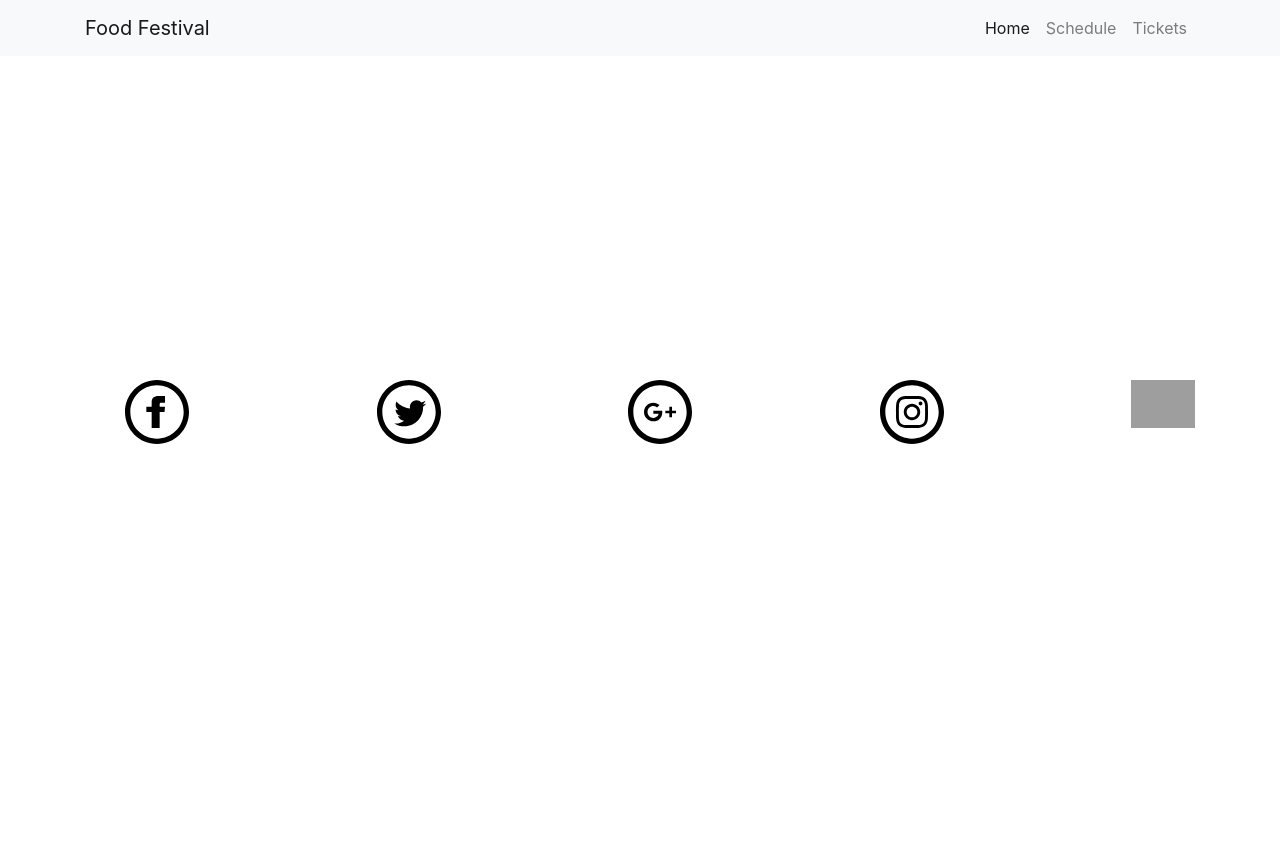
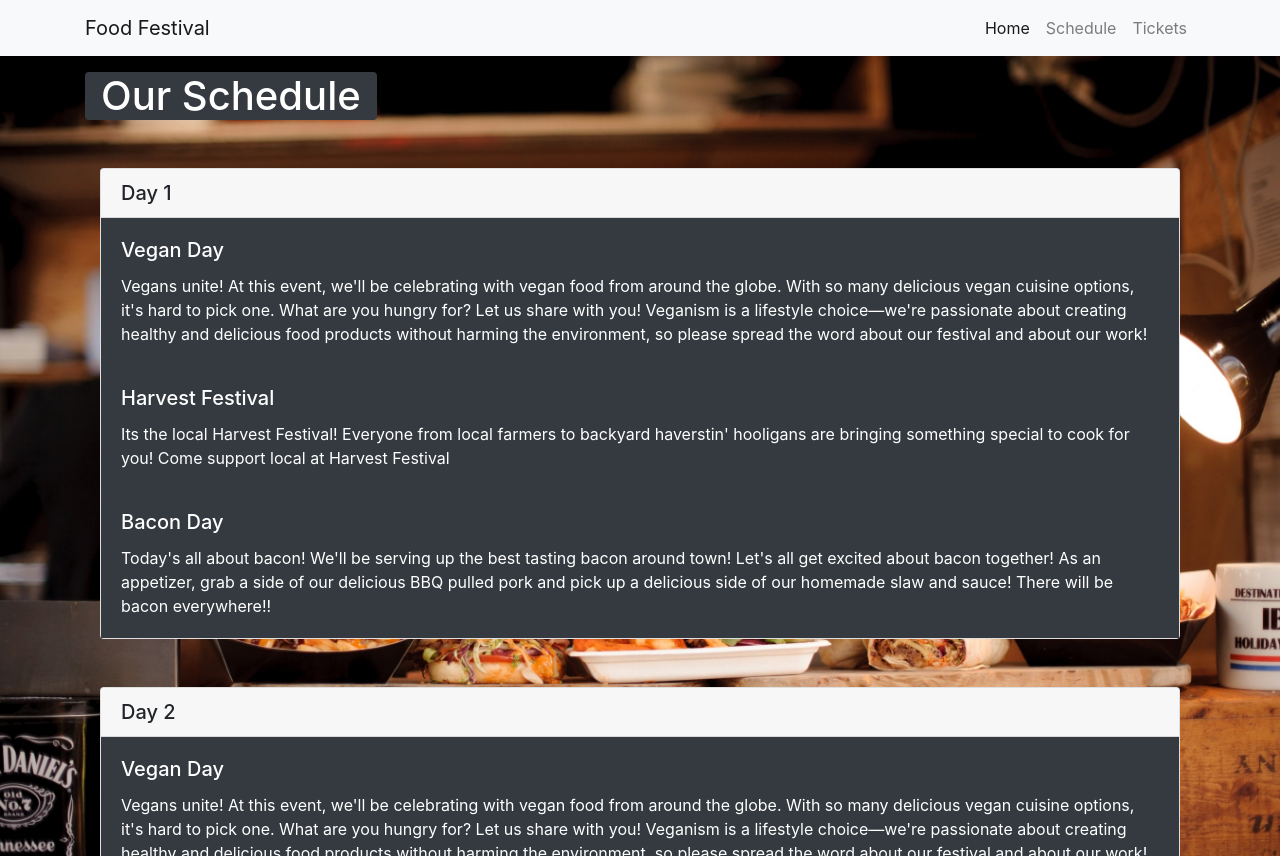
Before and after one commit to ShinichiM/festival, a React (Create React App) app in the folder frontend/: page /schedule in a window 1280 px wide. Shown: the top 858 px of the page. Built offline with nearby package versions, Linux system fonts and the light colour scheme; grey boxes are pictures that could not be loaded.

Commit message:
schedule page

```diff
--- a/frontend/src/components/Navigation.tsx
+++ b/frontend/src/components/Navigation.tsx
@@ -19,7 +19,7 @@ export const Navigation = () => {
     window.location.pathname = navigationTo;
   };
   return (
-    <nav className="navbar navbar-expand-lg navbar-light bg-light fixed-top">
+    <nav className="navbar navbar-expand-lg navbar-light bg-light">
       <div className="container">
         <span
           className="navbar-brand cursor-pointer"
--- a/frontend/src/pages/Schedule.tsx
+++ b/frontend/src/pages/Schedule.tsx
@@ -1,10 +1,103 @@
-import React from "react";
+import React, { useState } from "react";
+import { JsxExpression } from "typescript";
 export const Schedule = () => {
-  const scheduleList = require("../components/ScheduleList.json");
+  const eventList = require("../components/ScheduleList.json");
+  const [newDay, setNewDay] = useState<boolean>(true);
 
+  const dayOneEvents = eventList.filter((item: any) => item.day === "Day 1");
+  const dayTwoEvents = eventList.filter((item: any) => item.day === "Day 2");
+  const dayThreeEvents = eventList.filter((item: any) => item.day === "Day 3");
+
+  const handleEventSelection = (event: React.MouseEvent) => {
+    console.log("Test");
+  };
+  const createDayOneEvents = (): JSX.Element => {
+    const jsxElements = dayOneEvents ? (
+      <div className="container mt-5" id="day-1-head">
+        <div className="card">
+          <h5 className="card-header">Day 1</h5>
+          {dayOneEvents.map((item: any) => {
+            return (
+              <div
+                className="card-body clickable bg-dark text-white"
+                onClick={(e) => handleEventSelection(e)}
+              >
+                <h5 className="card-title">{item.title || ""}</h5>
+                <p className="card-text">
+                  {item.description || "Oops! We have nothing :("}
+                </p>
+              </div>
+            );
+          })}
+        </div>
+      </div>
+    ) : (
+      <></>
+    );
+    return jsxElements;
+  };
+
+  const createDayTwoEvents = (): JSX.Element => {
+    const jsxElements = dayTwoEvents ? (
+      <div className="container mt-5" id="day-1-head">
+        <div className="card">
+          <h5 className="card-header">Day 2</h5>
+          {dayOneEvents.map((item: any) => {
+            return (
+              <div
+                className="card-body clickable bg-dark text-white"
+                onClick={(e) => handleEventSelection(e)}
+              >
+                <h5 className="card-title">{item.title || ""}</h5>
+                <p className="card-text">
+                  {item.description || "Oops! We have nothing :("}
+                </p>
+              </div>
+            );
+          })}
+        </div>
+      </div>
+    ) : (
+      <></>
+    );
+    return jsxElements;
+  };
+
+  const createDayThreeEvents = (): JSX.Element => {
+    const jsxElements = dayThreeEvents ? (
+      <div className="container mt-5" id="day-1-head">
+        <div className="card">
+          <h5 className="card-header">Day 3</h5>
+          {dayOneEvents.map((item: any) => {
+            return (
+              <div
+                className="card-body clickable bg-dark text-white"
+                onClick={(e) => handleEventSelection(e)}
+              >
+                <h5 className="card-title">{item.title || ""}</h5>
+                <p className="card-text">
+                  {item.description || "Oops! We have nothing :("}
+                </p>
+              </div>
+            );
+          })}
+        </div>
+      </div>
+    ) : (
+      <></>
+    );
+    return jsxElements;
+  };
   return (
-    <div id="page" className="container">
-      <h1 className="mb-3 text-white">Our Schedule</h1>
+    <div className="schedule-content h-100vh w-100 overflow-auto py-3">
+      <div id="page" className="container">
+        <h1 className="mb-3 text-white bg-dark w-fit-content rounded px-3">
+          Our Schedule
+        </h1>
+        {createDayOneEvents()}
+        {createDayTwoEvents()}
+        {createDayThreeEvents()}
+      </div>
     </div>
   );
 };
--- a/frontend/src/pages/Tickets.tsx
+++ b/frontend/src/pages/Tickets.tsx
@@ -3,8 +3,8 @@ import React from "react";
 export const Tickets = () => {
   return (
     <>
-      <section className="ticket-content w-100 h-100vh">
-        <div className="ticket-container container mt-10">
+      <div className="ticket-content w-100 h-100vh">
+        <div className="ticket-container container">
           <h1 className="display-4 text-white w-fit-content bg-dark px-3 rounded">
             Ticket Options
           </h1>
@@ -52,7 +52,7 @@ export const Tickets = () => {
             </button>
           </div>
         </div>
-      </section>
+      </div>
       <div
         className="modal fade"
         id="purchaseModal"
--- a/frontend/src/styles/styles.css
+++ b/frontend/src/styles/styles.css
@@ -76,7 +76,10 @@ footer {
   background-image: url("../../public/images/food-table.jpg");
   background-size: cover;
 }
-
+.schedule-content {
+  background-image: url("../../public/images/food_stall.jpg");
+  background-size: cover;
+}
 .pt-5,
 .py-5 {
   color: white;
@@ -102,8 +105,8 @@ footer {
 }
 
 #page {
-  margin-top: 100px;
-  padding-bottom: 200px;
+  /* margin-top: 100px; */
+  /* padding-bottom: 200px; */
 }
 
 #carousel-container {
```
